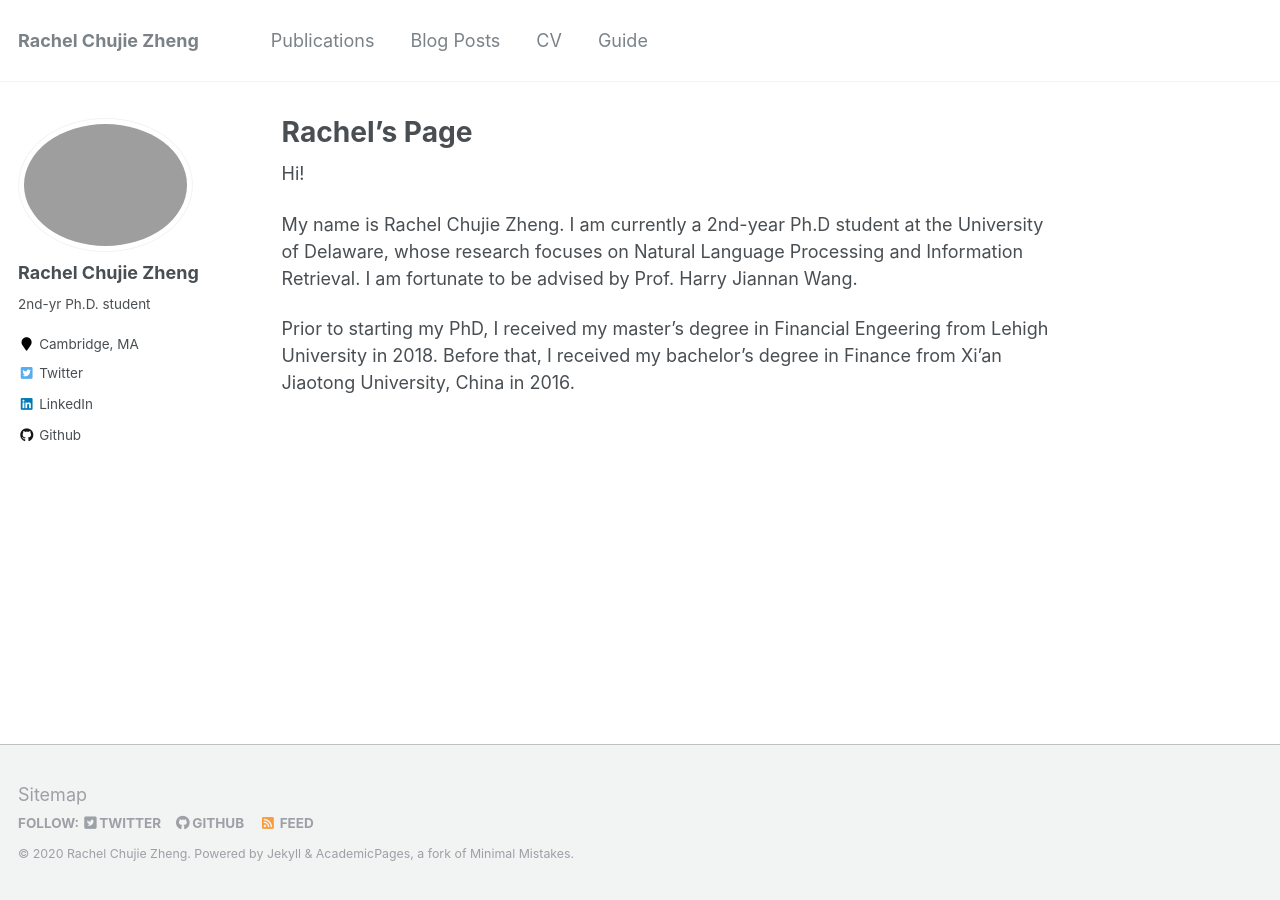
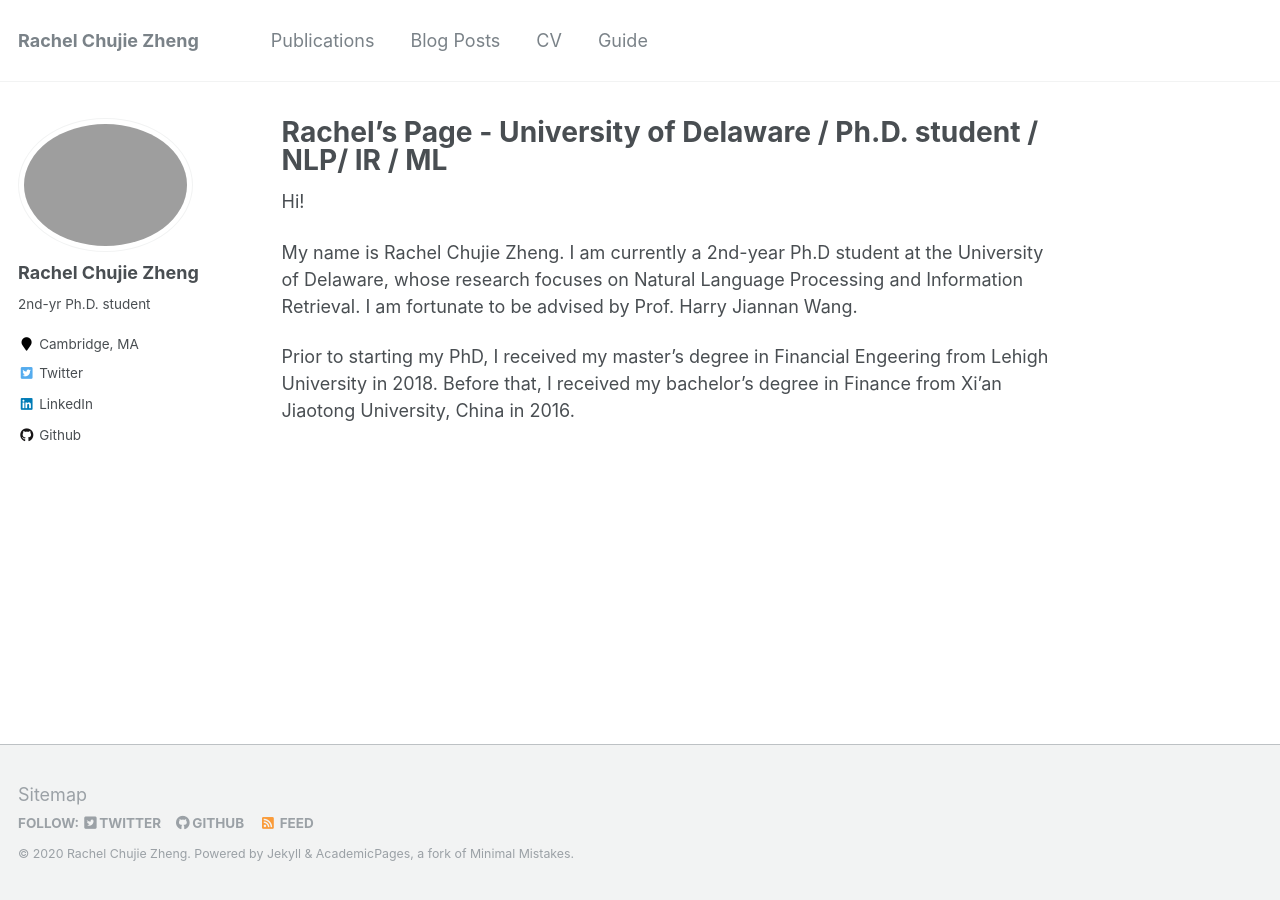
Before and after one commit to chz816/chz816.github.io, a Jekyll site: the page built from _pages/about.md, in a window 1280 px wide. Built offline with Jekyll 4.4.1, drawn with Linux system fonts in a browser that asks for light colours.

Commit message:
first commit

```diff
--- a/_pages/about.md
+++ b/_pages/about.md
@@ -1,6 +1,6 @@
 ---
 permalink: /
-title: "Rachel's Page"
+title: "Rachel's Page - University of Delaware / Ph.D. student / NLP/ IR / ML"
 excerpt: "About me"
 author_profile: true
 redirect_from:
```
